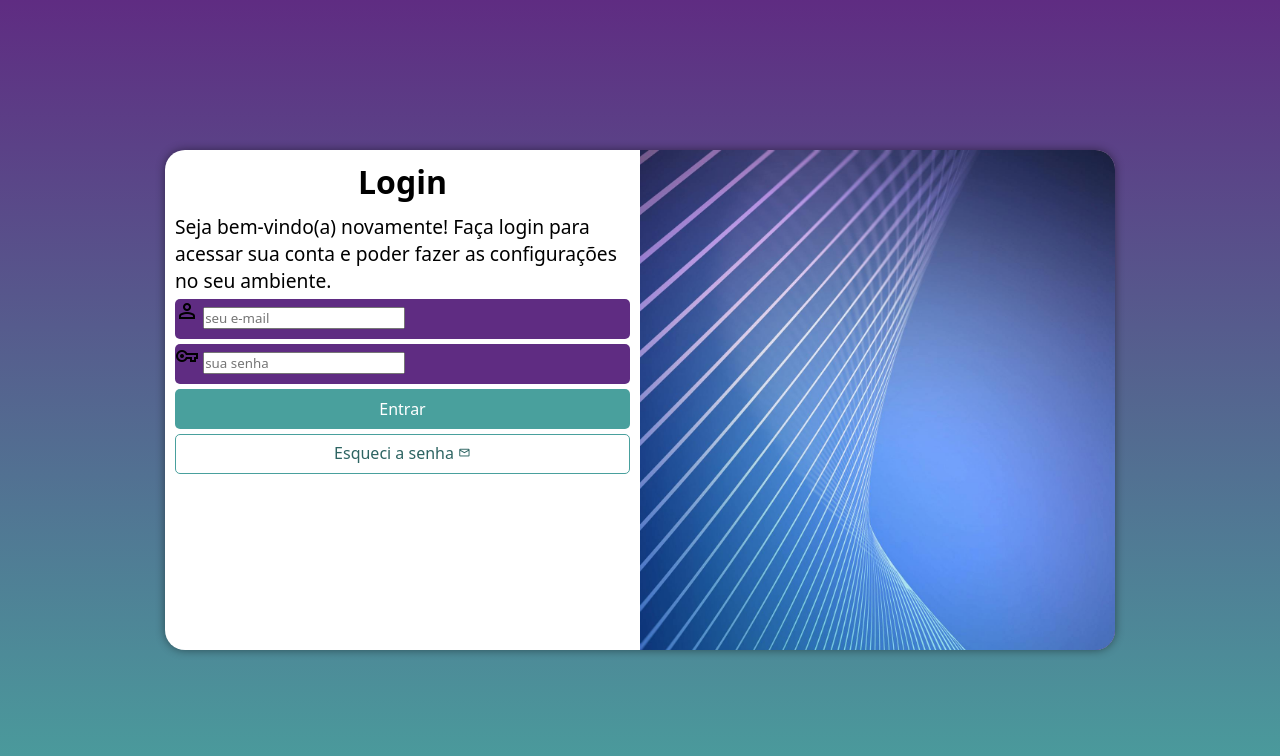
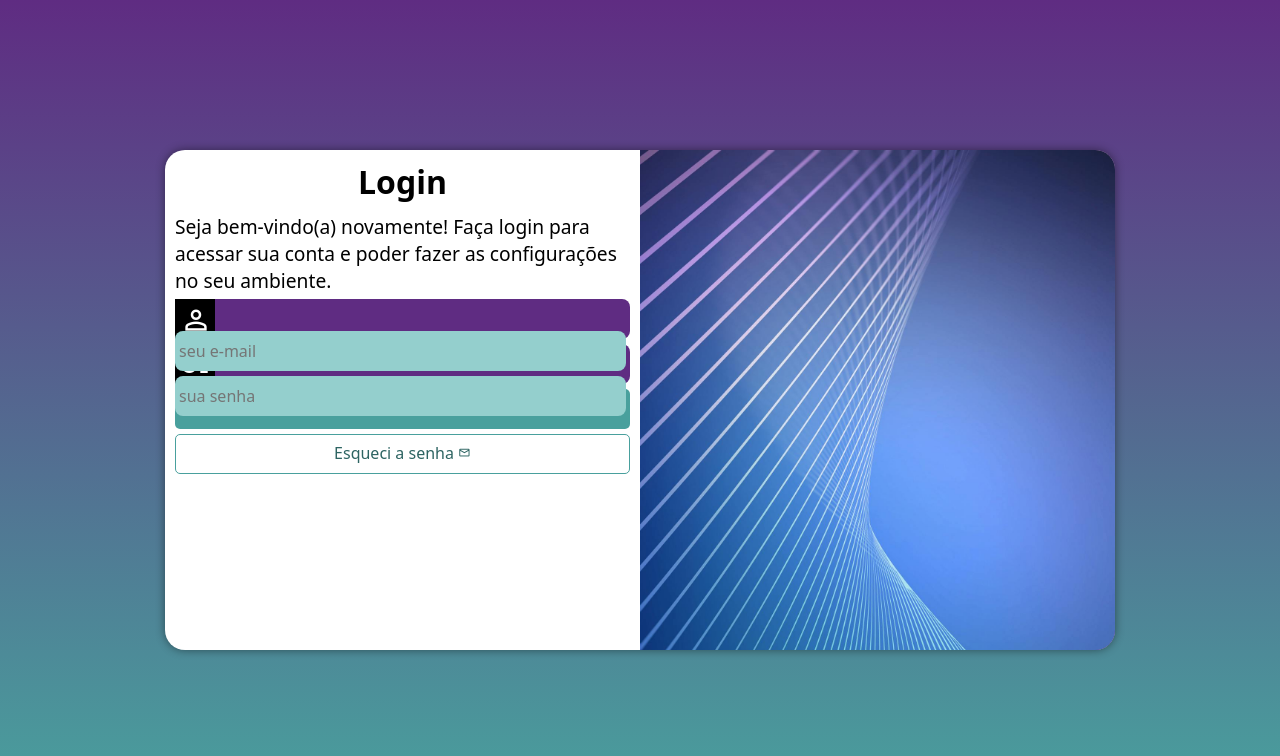
Before and after one commit to nildomartinsjr/projeto-login, a plain HTML site: page index.html in a window 1280 px wide. Drawn offline with nearby package versions, Linux system fonts and the light colour scheme.

Commit message:
Atualizei o projeto

```diff
--- a/estilos/style.css
+++ b/estilos/style.css
@@ -67,13 +67,36 @@ form > div.campo {
     display: block;
     width: 100%;
     height: 40px;
-    border-radius: 5px;
+    border-radius: 8px;
     margin: 5px 0px;
 }
 
 div.campo > label {
     display: none;
 }
+
+div.campo > span {
+    color: white;
+    background-color: black;
+    font-size: 2em;
+    width: 40px;
+    padding: 5px;
+
+}
+
+div.campo > input {
+    background-color: #94cfcd;
+    font-size: 1em;
+    width: calc(100% - 4px);
+    transform: translateY(-10px);
+    height: 100%;
+    border: 0px;
+    border-radius: 8px;
+    padding: 4px;
+
+}
+
+
 
 form > button[type="submit"] {
     display: block;
```
Also changed, not shown: index.html (+2 -0 lines), estilos/media-query.css (line endings or trailing spaces).
